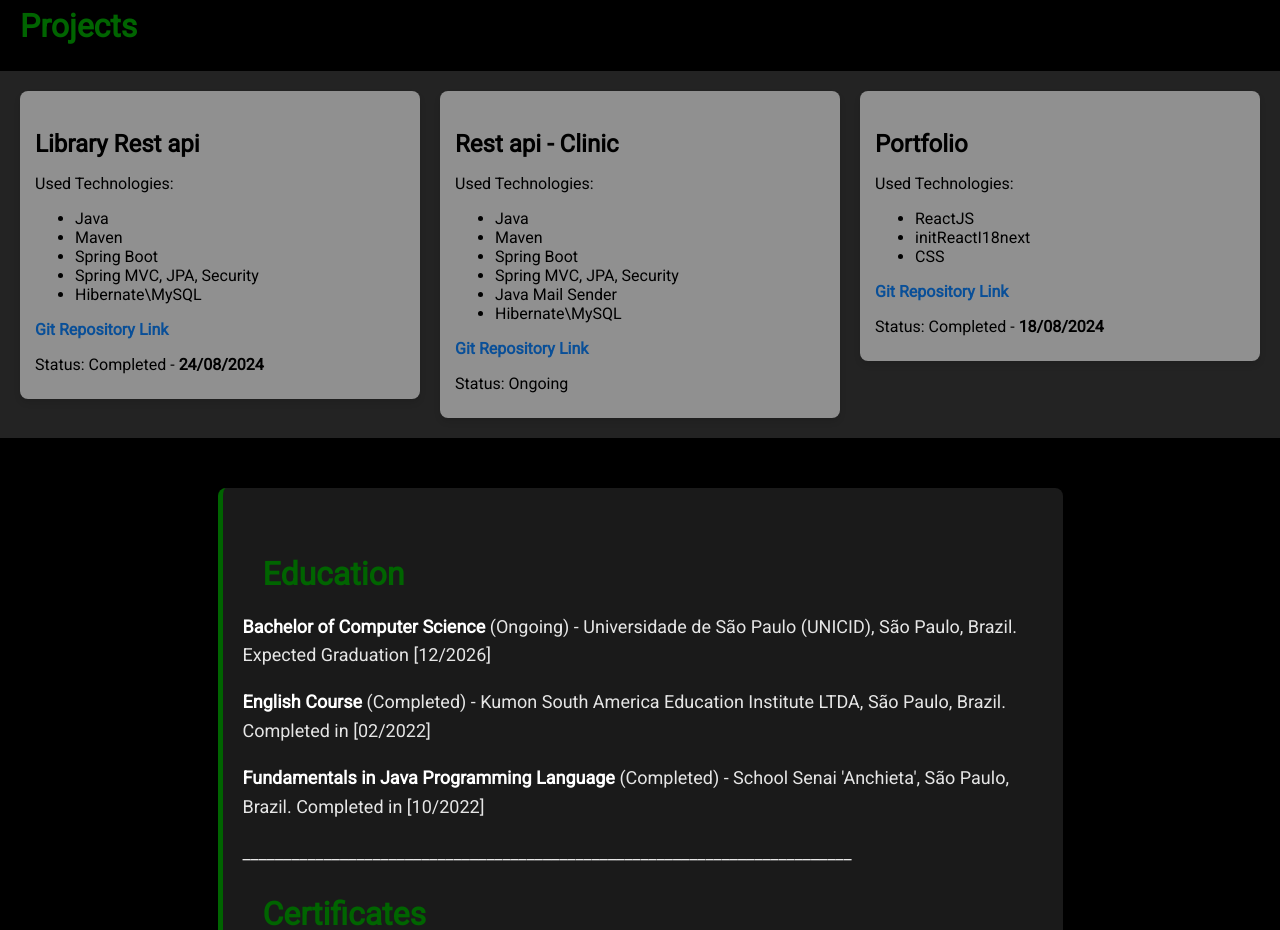
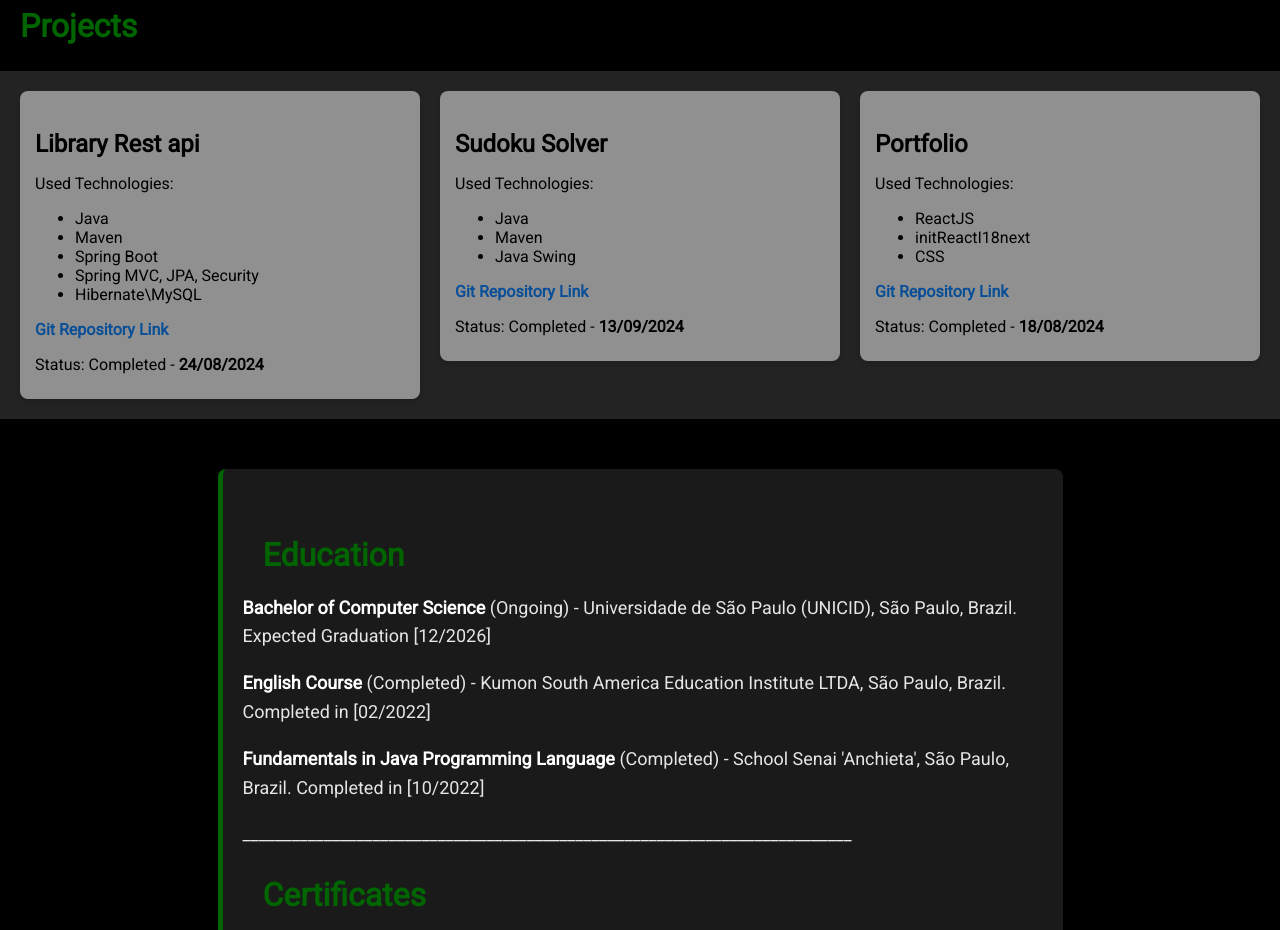
Before and after one commit to Ga5000/Portfolio, a React (Vite) app: page / in a window 1280 px wide. Shown: the part 1200-2130 px from the top of the page. Built offline with nearby package versions, Linux system fonts and the light colour scheme.

Commit message:
new project

```diff
--- a/src/components/Projects.jsx
+++ b/src/components/Projects.jsx
@@ -32,13 +32,10 @@ const Projects = () => {
           <ul>
             <li>Java</li>
             <li>Maven</li>
-            <li>Spring Boot</li>
-            <li>Spring MVC, JPA, Security</li>
-            <li>Java Mail Sender</li>
-            <li>Hibernate\MySQL</li>
+            <li>Java Swing</li>
           </ul>
-          <a href="https://github.com/Ga5000/Clinic" target='_blank'>{t('gitRepoLink')}</a>
-          <p>{t('projectStatus')}: {t('ongoingP')}</p>
+          <a href="https://github.com/Ga5000/SudokuSolver" target='_blank'>{t('gitRepoLink')}</a>
+          <p>{t('projectStatus')}: {t('completedAt')} - <strong>13/09/2024</strong></p>
         </div>
       </div>
 
--- a/src/locales/en/translation.json
+++ b/src/locales/en/translation.json
@@ -52,7 +52,7 @@
           "projectsTitle": "Projects",
           "projectName1": "Library Rest api",
           "projectName2": "Portfolio",
-          "projectName3": "Rest api - Clinic",
+          "projectName3": "Sudoku Solver",
           "usedTechnologies": "Used Technologies:",
           "gitRepoLink": "Git Repository Link",
           "projectStatus": "Status",
--- a/src/locales/pt/translation.json
+++ b/src/locales/pt/translation.json
@@ -51,7 +51,7 @@
   "projectsTitle": "Projetos",
   "projectName1": "Rest api - Biblioteca",
   "projectName2": "Portfolio",
-  "projectName3": "Rest api - Clínica",
+  "projectName3": "Sudoku Solver",
   "usedTechnologies": "Tecnologias Utilizadas:",
   "gitRepoLink": "Link do Repositório Git",
   "projectStatus": "Status",
```
